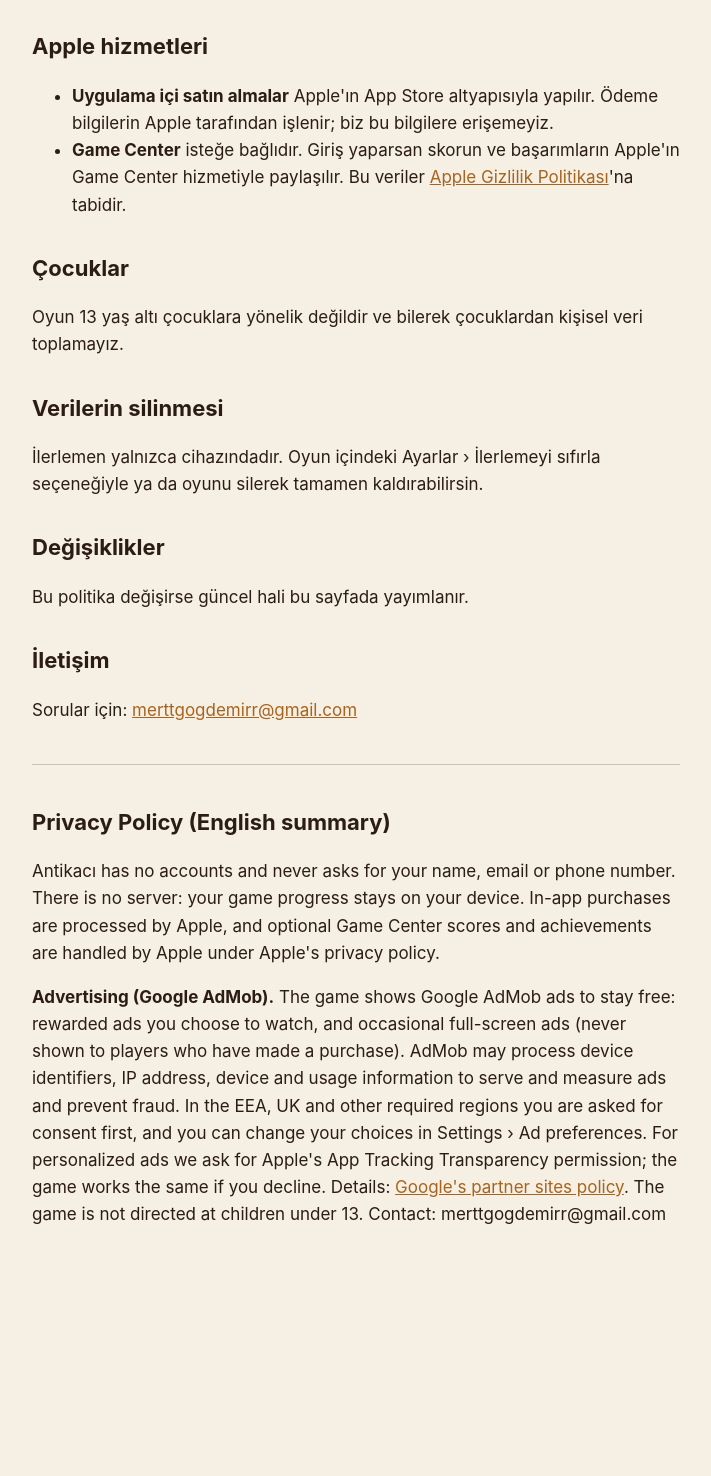
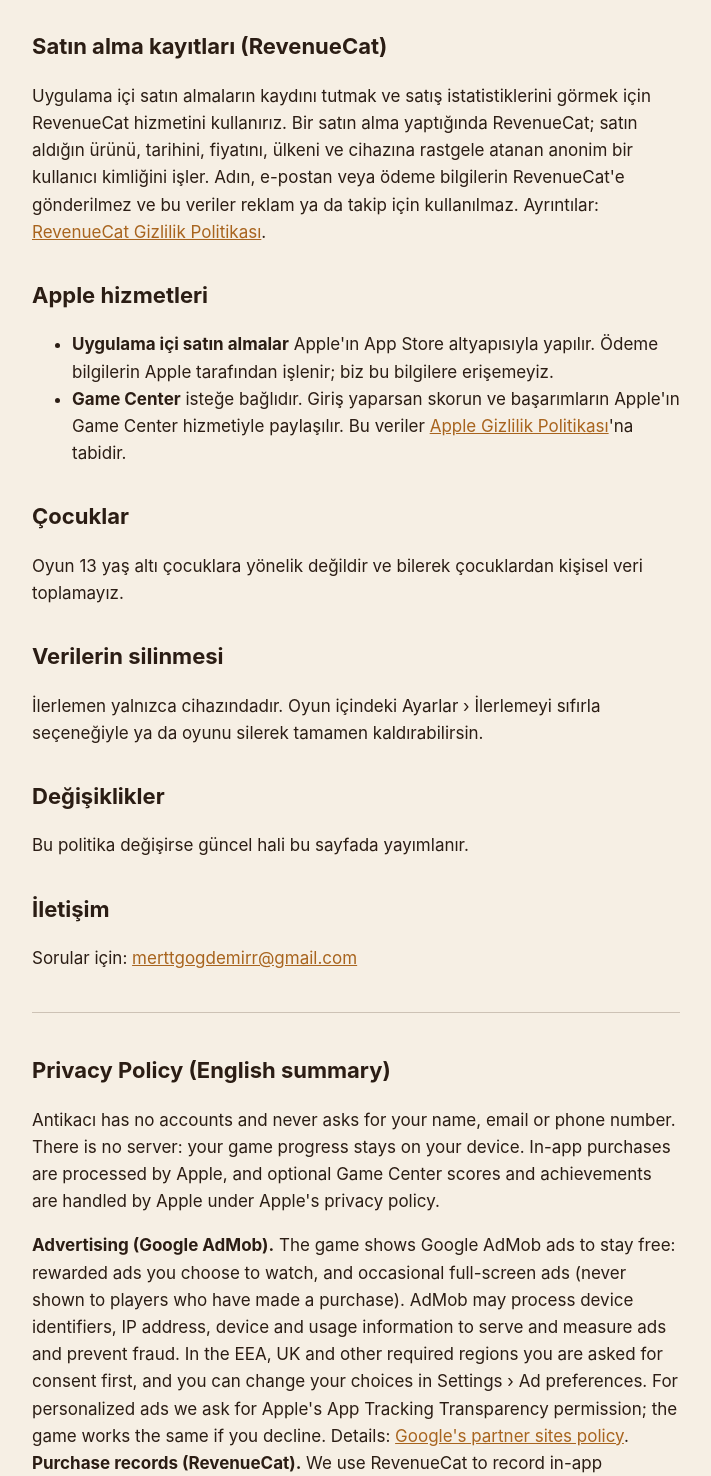
Before and after one commit to mertgogdemirr/antikaci-destek, a plain HTML site: page gizlilik.html in a window 1280 px wide. Shown: the part 736-2212 px from the top of the page, without its empty margins (284-995 px from the left). Before the commit the page ends 2046 px from the top, so only its background shows below. Drawn offline with Linux system fonts and the light colour scheme.

Commit message:
Gizlilik: RevenueCat satın alma kayıtları bölümü
Co-Authored-By: Claude Opus 5.5 <noreply@anthropic.com>

```diff
--- a/gizlilik.html
+++ b/gizlilik.html
@@ -20,6 +20,9 @@
 <h2>Reklamlar (Google AdMob)</h2>
 <p>Oyun ücretsiz kalabilsin diye Google AdMob reklamları gösterilir: istersen izleyip ödül aldığın reklamlar ve ara ara çıkan tam ekran reklamlar. Uygulama içi satın alma yapan oyunculara tam ekran reklam gösterilmez. AdMob; cihaz tanımlayıcıları, IP adresi, cihaz ve kullanım bilgileri gibi verileri reklam göstermek, ölçmek ve dolandırıcılığı önlemek için işleyebilir. Avrupa Ekonomik Alanı, Birleşik Krallık ve gerekli diğer bölgelerde önce onayın istenir; tercihlerini oyundaki Ayarlar › Reklam tercihleri bölümünden değiştirebilirsin. Kişiselleştirilmiş reklamlar için Apple'ın "Uygulama Takip Şeffaflığı" iznini sorarız; izin vermezsen oyun aynı şekilde çalışır. Ayrıntılar: <a href="https://policies.google.com/technologies/partner-sites">Google'ın ortak siteler politikası</a>.</p>
 
+<h2>Satın alma kayıtları (RevenueCat)</h2>
+<p>Uygulama içi satın almaların kaydını tutmak ve satış istatistiklerini görmek için RevenueCat hizmetini kullanırız. Bir satın alma yaptığında RevenueCat; satın aldığın ürünü, tarihini, fiyatını, ülkeni ve cihazına rastgele atanan anonim bir kullanıcı kimliğini işler. Adın, e-postan veya ödeme bilgilerin RevenueCat'e gönderilmez ve bu veriler reklam ya da takip için kullanılmaz. Ayrıntılar: <a href="https://www.revenuecat.com/privacy">RevenueCat Gizlilik Politikası</a>.</p>
+
 <h2>Apple hizmetleri</h2>
 <ul>
 <li><strong>Uygulama içi satın almalar</strong> Apple'ın App Store altyapısıyla yapılır. Ödeme bilgilerin Apple tarafından işlenir; biz bu bilgilere erişemeyiz.</li>
@@ -41,7 +44,7 @@
 <hr>
 <h2 lang="en">Privacy Policy (English summary)</h2>
 <p lang="en">Antikacı has no accounts and never asks for your name, email or phone number. There is no server: your game progress stays on your device. In-app purchases are processed by Apple, and optional Game Center scores and achievements are handled by Apple under Apple's privacy policy.</p>
-<p lang="en"><strong>Advertising (Google AdMob).</strong> The game shows Google AdMob ads to stay free: rewarded ads you choose to watch, and occasional full-screen ads (never shown to players who have made a purchase). AdMob may process device identifiers, IP address, device and usage information to serve and measure ads and prevent fraud. In the EEA, UK and other required regions you are asked for consent first, and you can change your choices in Settings › Ad preferences. For personalized ads we ask for Apple's App Tracking Transparency permission; the game works the same if you decline. Details: <a href="https://policies.google.com/technologies/partner-sites">Google's partner sites policy</a>. The game is not directed at children under 13. Contact: merttgogdemirr@gmail.com</p>
+<p lang="en"><strong>Advertising (Google AdMob).</strong> The game shows Google AdMob ads to stay free: rewarded ads you choose to watch, and occasional full-screen ads (never shown to players who have made a purchase). AdMob may process device identifiers, IP address, device and usage information to serve and measure ads and prevent fraud. In the EEA, UK and other required regions you are asked for consent first, and you can change your choices in Settings › Ad preferences. For personalized ads we ask for Apple's App Tracking Transparency permission; the game works the same if you decline. Details: <a href="https://policies.google.com/technologies/partner-sites">Google's partner sites policy</a>. <strong>Purchase records (RevenueCat).</strong> We use RevenueCat to record in-app purchases and see sales statistics. When you buy something, RevenueCat processes the product, date, price, your country and a random anonymous user ID; your name, email and payment details are never sent, and this data is not used for ads or tracking. Details: <a href="https://www.revenuecat.com/privacy">RevenueCat Privacy Policy</a>. The game is not directed at children under 13. Contact: merttgogdemirr@gmail.com</p>
 </main>
 </body>
 </html>
```
